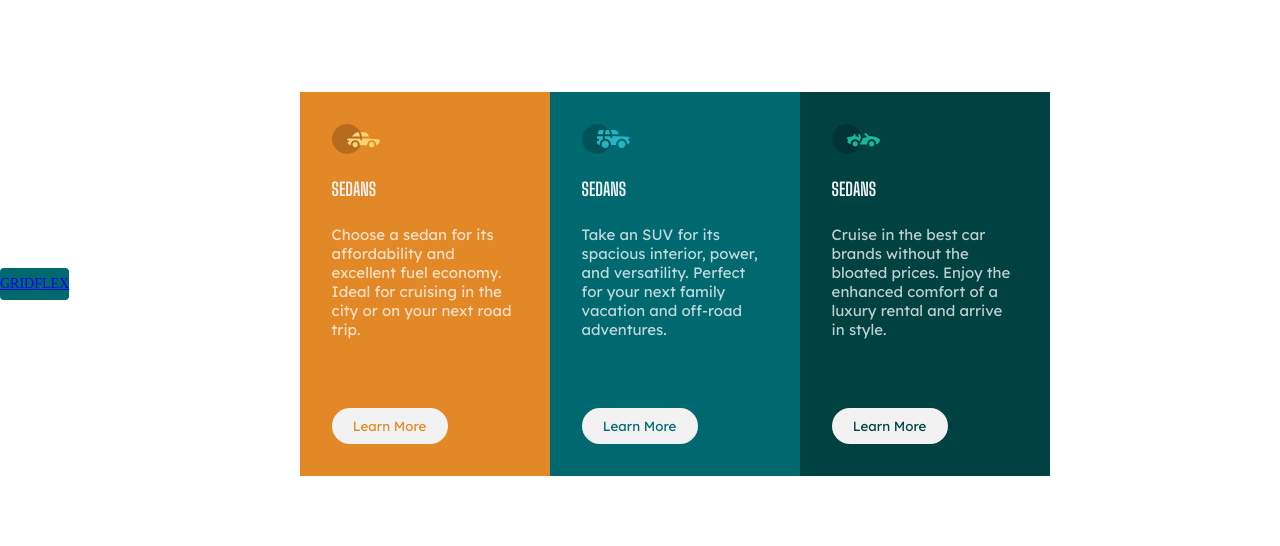
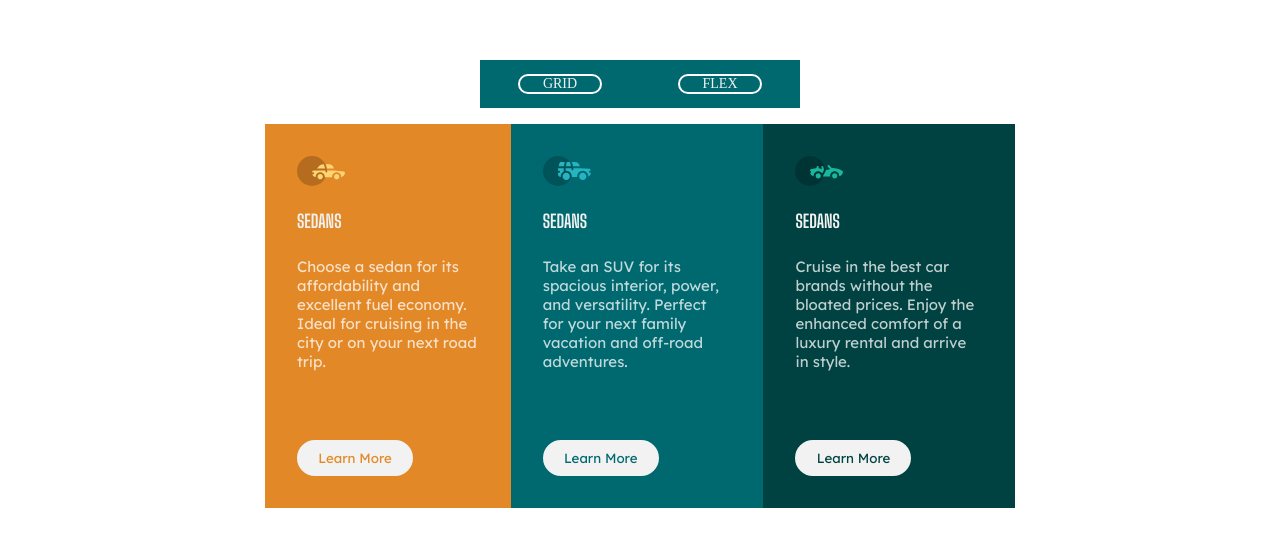
Before and after one commit to Alexkings47/zuri-flex-grid, a plain HTML site: page grid.html in a window 1280 px wide. Shown: the part 116-662 px from the top of the page. Drawn offline with Linux system fonts and the light colour scheme.

Commit message:
added nav links

```diff
--- a/gridstyles.css
+++ b/gridstyles.css
@@ -6,24 +6,11 @@ body {
   font-size: 14px;
   height: 100vh;
   display: flex;
-  /* flex-direction: column; */
+  flex-direction: column;
   justify-content: center;
   align-items: center;
 }
-nav {
-  color: hsl(0, 0%, 95%);
-  background-color: hsl(184, 100%, 22%);
-  display: flex;
-  align-items: center;
-  max-width: 750px;
-  border-radius: 4px;
-  height: 2rem;
-}
-nav ul {
-  list-style: none;
-  text-transform: capitalize;
-  max-width: 750px;
-}
+
 .container {
   display: grid;
   max-width: 750px;
@@ -31,6 +18,33 @@ nav ul {
   margin: 0 auto;
   border-radius: 4px;
 }
+
+.container,
+nav {
+  display: flex;
+  align-items: center;
+  max-width: 750px;
+  border-radius: 4px;
+}
+
+nav {
+  height: 3rem;
+  justify-content: space-around;
+  background-color: hsl(184, 100%, 22%);
+  min-width: 20rem;
+  border-radius: 0;
+  margin-bottom: 1rem;
+}
+a {
+  color: hsl(0, 0%, 95%);
+  text-decoration: none;
+  font-weight: 500;
+  border: 2px solid white;
+  width: 5rem;
+  text-align: center;
+  border-radius: 15px;
+}
+
 .car-item1,
 .car-item2,
 .car-item3 {
--- a/styles.css
+++ b/styles.css
@@ -10,19 +10,7 @@ body {
   justify-content: center;
   align-items: center;
 }
-nav {
-  background-color: hsl(0, 0%, 95%);
-}
-nav ul {
-  list-style: none;
-  text-transform: capitalize;
-  max-width: 750px;
-}
-nav {
-  height: 2rem;
-  color: hsl(0, 0%, 95%);
-  background-color: hsl(184, 100%, 22%);
-}
+
 .container,
 nav {
   display: flex;
@@ -30,6 +18,25 @@ nav {
   max-width: 750px;
   border-radius: 4px;
 }
+
+nav {
+  height: 3rem;
+  justify-content: space-around;
+  background-color: hsl(184, 100%, 22%);
+  min-width: 20rem;
+  border-radius: 0;
+  margin-bottom: 1rem;
+}
+a {
+  color: hsl(0, 0%, 95%);
+  text-decoration: none;
+  font-weight: 500;
+  border: 2px solid white;
+  width: 5rem;
+  text-align: center;
+  border-radius: 15px;
+}
+
 .car-item1,
 .car-item2,
 .car-item3 {
```
